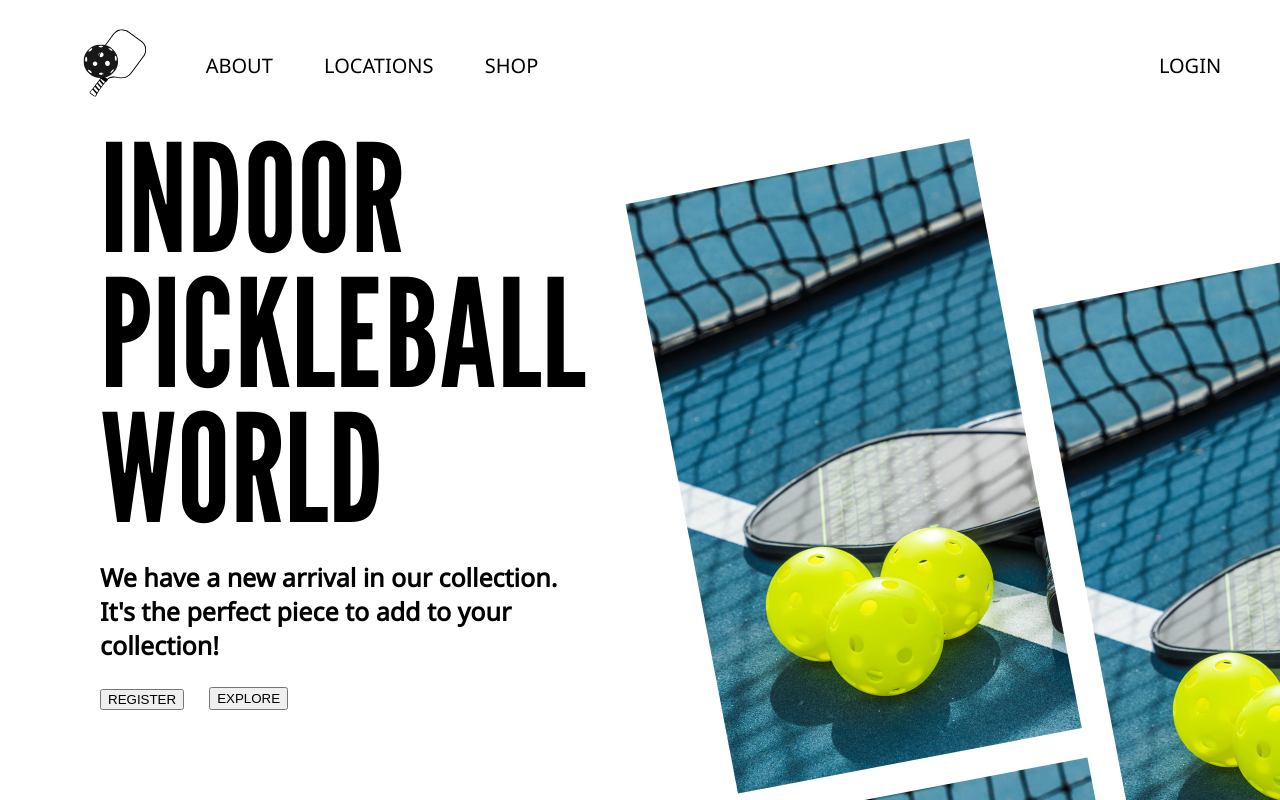
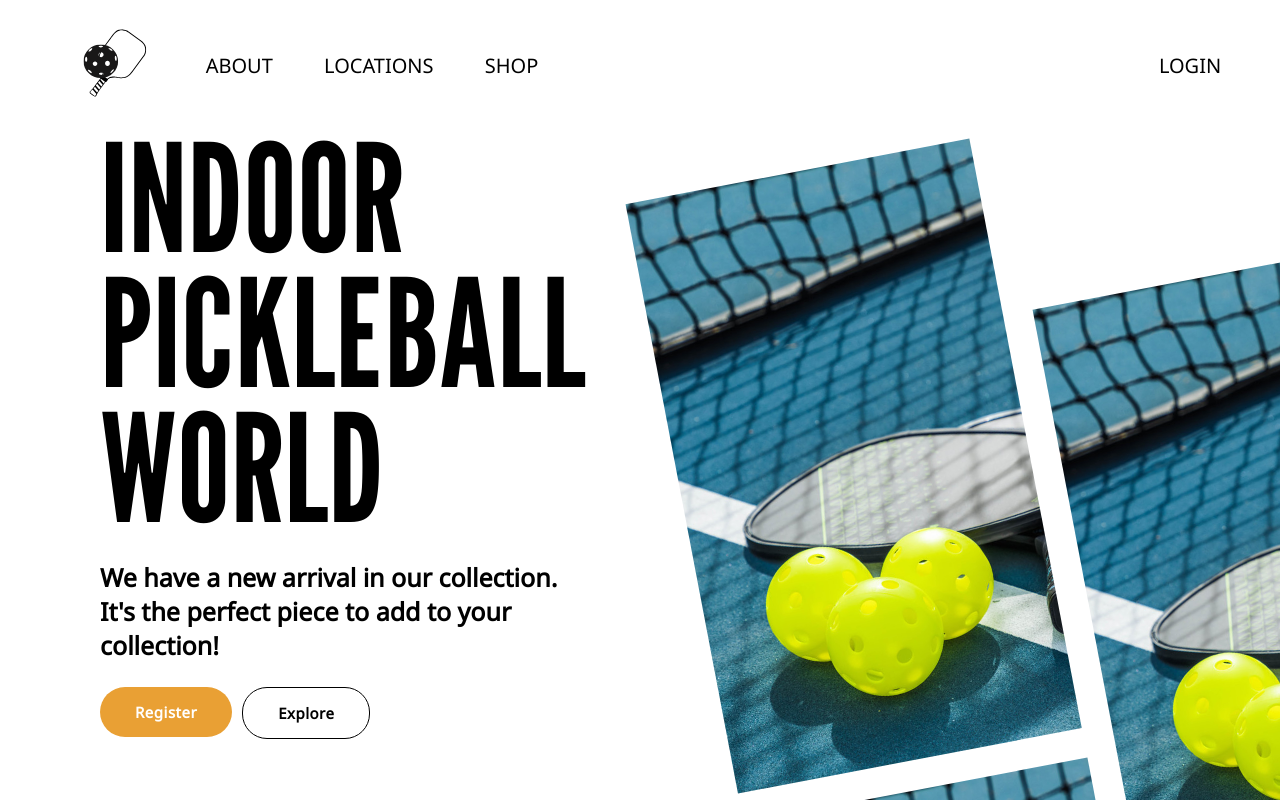
Before and after one commit to jacksonkalmbach/ipw, a React (Create React App) app: page / in a window 1280 px wide. Shown: the top 800 px of the page. Built offline with nearby package versions, Linux system fonts and the light colour scheme.

Commit message:
add button styling to button component

```diff
--- a/src/components/button/button.component.jsx
+++ b/src/components/button/button.component.jsx
@@ -1,9 +1,18 @@
 import React from "react";
 
-const Button = () => {
-  return (
-    <>
-    </>
+import './button.styles.scss';
+
+const BUTTON_TYPES = {
+  base: 'button-container',
+  inverted: 'button-container inverted',
+}
+
+const Button = ({ children, buttonType = 'base', ...otherProps }) => {
+  const buttonClassName = BUTTON_TYPES[buttonType];
+  return(
+    <div {...otherProps} className={buttonClassName}>
+      {children}
+    </div>
   )
 }
 
--- a/src/components/button/button.styles.scss
+++ b/src/components/button/button.styles.scss
@@ -0,0 +1,34 @@
+.button-container {
+  max-width: fit-content;
+  height: 50px;
+  letter-spacing: 0.5px;
+  font-size: 15px;
+  background-color: #e9a034;
+  color: white;
+  font-weight: bolder;
+  border: none;
+  border-radius: 25px;
+  cursor: pointer;
+  display: flex;
+  justify-content: center;
+  align-items: center;
+  padding: 0 35px;
+
+  &:hover {
+    background-color: white;
+    color: black;
+    border: 1px solid black;
+  }
+}
+
+.button-container.inverted {
+  background-color: white;
+  color: black;
+  border: 1px solid black;
+}
+
+.button-container.inverted:hover {
+  background-color: lightgray;
+  color: black;
+  border: 1px solid black;
+}
--- a/src/components/sign-in/sign-in.component.jsx
+++ b/src/components/sign-in/sign-in.component.jsx
@@ -1,11 +1,17 @@
 import React from "react";
+import Button from "../button/button.component";
 
 import'./sign-in.styles.scss';
 
 const SignIn = () => {
+
   return(
     <>
       <h1>Sign In</h1>
+      <Button
+        type='button'
+      >SIGN IN
+      </Button>
     </>
   )
 };
--- a/src/routes/home/home.component.jsx
+++ b/src/routes/home/home.component.jsx
@@ -1,7 +1,7 @@
 import React from "react";
-import { Link } from "react-router-dom";
 
 import pickelImg from '../../assets/paddle-balls.jpg';
+import Button from "../../components/button/button.component";
 
 import './home.styles.scss';
 
@@ -11,11 +11,15 @@ const Home = () => {
       <div className="title-container">
         <h1 className="title">Indoor Pickleball World</h1>
         <h3 className="tagline">We have a new arrival in our collection. It's the perfect piece to add to your collection!</h3>
-        <div className="button-container">
-          <Link to='/login'>
-            <button>REGISTER</button>
-          </Link>
-          <button>EXPLORE</button>
+        <div className="home-buttons-container">
+          <Button
+          >Register
+          </Button>
+          <Button
+            buttonType='inverted'
+            >
+              Explore
+            </Button>
         </div>
       </div>
       <div className="images-container">
--- a/src/routes/home/home.styles.scss
+++ b/src/routes/home/home.styles.scss
@@ -69,6 +69,10 @@ button :last-child {
   margin-top: -160px;
 }
 
+.home-buttons-container {
+  display: flex;
+  gap: 10px;
+}
 
 @media (max-width: 767px) {
   .title-container {
@@ -112,12 +116,5 @@ button :last-child {
     margin-top: 0;
   }
 
-  .button-container {
-    display: flex;  }
 
-  button {
-    font-size: 16px;
-    // padding: 10px 20px;
-    margin: 0;
-  }
 }
```
